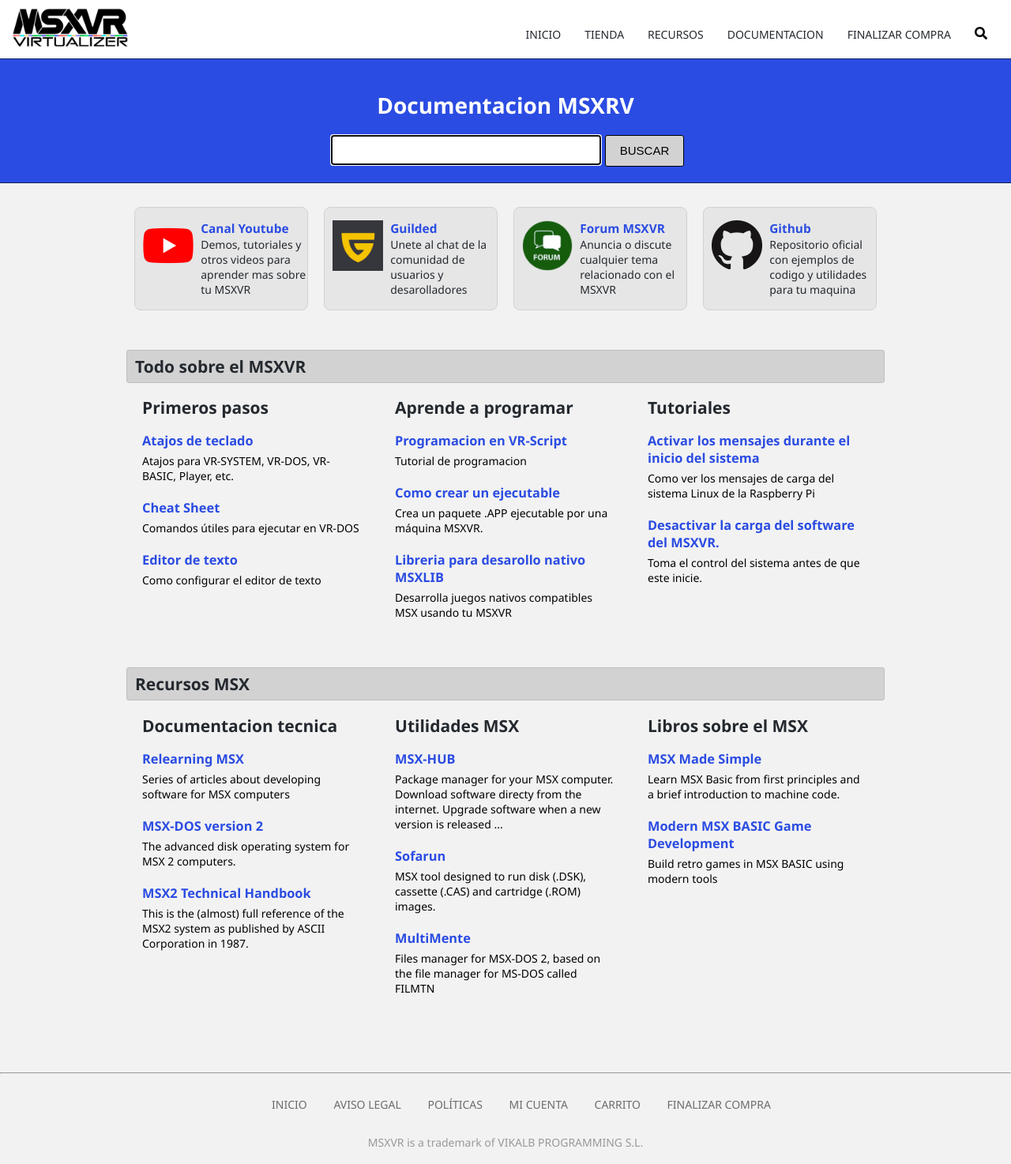
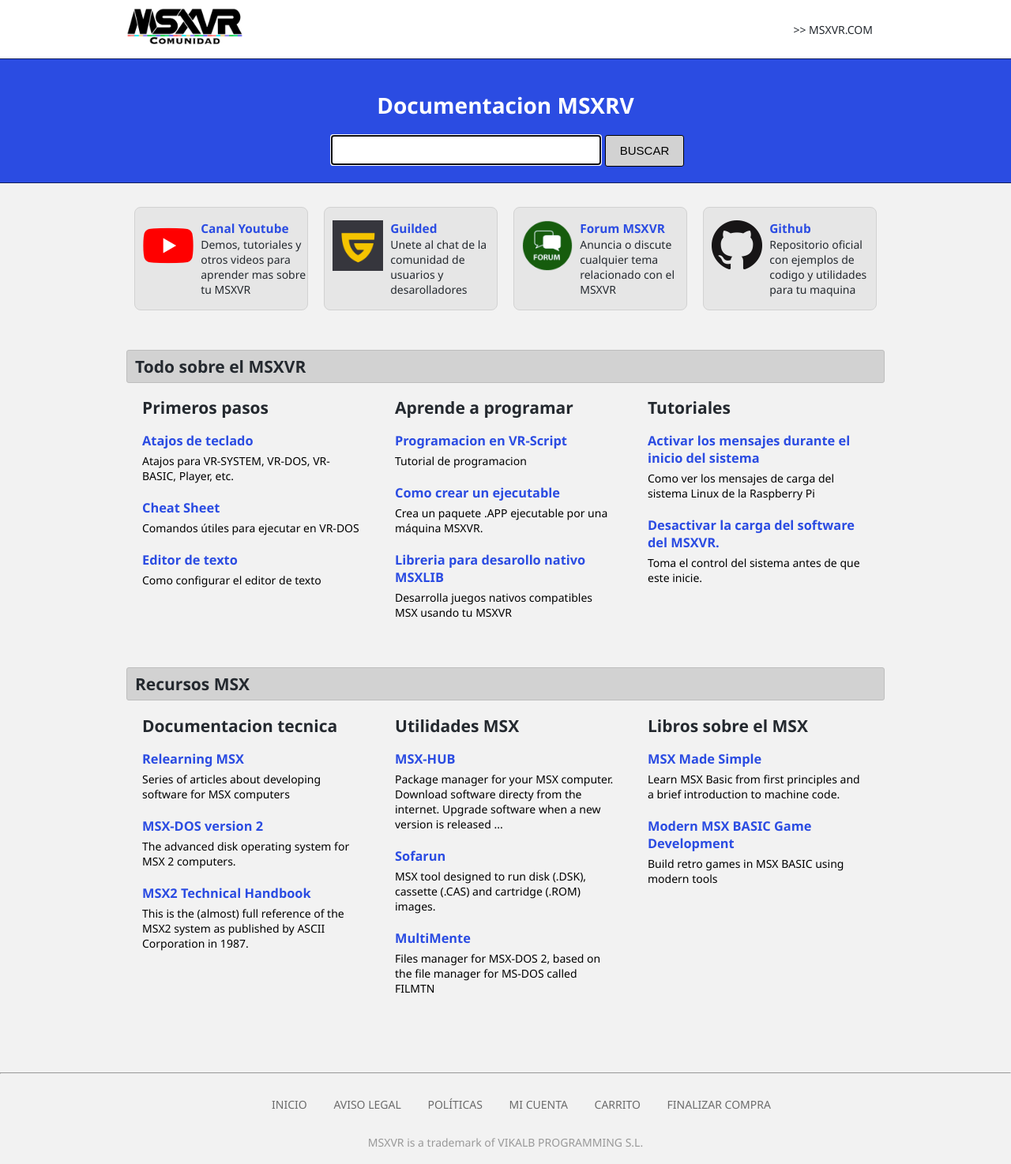
Before and after one commit to msxrv/msxrv.github.io, a Jekyll site: the page built from index.md, in a window 1280 px wide. Shown: the whole page at 79% size. Built offline with Jekyll 4.4.1, drawn with Linux system fonts in a browser that asks for light colours.

Commit message:
Header redesign

```diff
--- a/_layouts/default.html
+++ b/_layouts/default.html
@@ -11,28 +11,15 @@
     <nav class="navbar navbar-default navbar-fixed-top hestia_left navbar-not-transparent">
       <div class="container">
         <div class="navbar-header">
-          <a class="navbar-brand" href="https://msxvr.com/" title="MSXVR">
-            <img src="/assets/img/msx_virtualizer_black_with_white_border2.png" alt="MSXVR">
+          <a class="navbar-brand" href="./index.html" title="MSXVR">
+            <img src="/assets/img/comunidad_msxvr.png" alt="MSXVR">
           </a>
         </div>
-        <div id="main-navigation" class="collapse navbar-collapse"><ul id="menu-menureserva" class="nav navbar-nav"><li id="menu-item-783" class="menu-item menu-item-type-post_type menu-item-object-page menu-item-home menu-item-783"><a title="Inicio" href="https://msxvr.com/">Inicio</a></li>
-          <li id="menu-item-784" class="menu-item menu-item-type-post_type menu-item-object-page menu-item-784"><a title="Tienda" href="https://msxvr.com/tienda/">Tienda</a></li>
-          <li id="menu-item-1360" class="menu-item menu-item-type-post_type menu-item-object-page current-menu-item page_item page-item-1337 current_page_item menu-item-1360 active"><a title="Recursos" href="https://msxvr.com/resources/">Recursos</a></li>
-          <li id="menu-item-785" class="menu-item menu-item-type-post_type menu-item-object-page menu-item-785"><a title="Documentacion" href="/index.html">Documentacion</a></li>
-          <li id="menu-item-786" class="menu-item menu-item-type-post_type menu-item-object-page menu-item-786"><a title="Finalizar compra" href="https://msxvr.com/finalizar-compra/">Finalizar compra</a></li>
-          <li class="hestia-search-in-menu"><div class="hestia-nav-search"><form role="search" method="get" class="search-form form-group" action="https://msxvr.com/">
-                  <label class="label-floating is-empty form-group">
-                    <span class="screen-reader-text">Buscar:</span>
-                    <label class="control-label"> Buscar … </label><input type="search" class="search-field form-control" value="" name="s">
-                  </label>
-                  <input type="submit" class="search-submit" value="Buscar">
-                </form></div><a class="hestia-toggle-search"><svg xmlns="http://www.w3.org/2000/svg" viewBox="0 0 512 512" width="16" height="16"><path d="M505 442.7L405.3 343c-4.5-4.5-10.6-7-17-7H372c27.6-35.3 44-79.7 44-128C416 93.1 322.9 0 208 0S0 93.1 0 208s93.1 208 208 208c48.3 0 92.7-16.4 128-44v16.3c0 6.4 2.5 12.5 7 17l99.7 99.7c9.4 9.4 24.6 9.4 33.9 0l28.3-28.3c9.4-9.4 9.4-24.6.1-34zM208 336c-70.7 0-128-57.2-128-128 0-70.7 57.2-128 128-128 70.7 0 128 57.2 128 128 0 70.7-57.2 128-128 128z"></path></svg></a></li><li class="nav-cart">		<a href="https://msxvr.com/carrito/" title="View cart" class="nav-cart-icon">
-                <i class="fas fa-shopping-cart"></i>
-              </a>
-              <div class="nav-cart-content"><div class="widget woocommerce widget_shopping_cart"> <div class="widget_shopping_cart_content">
-
-            <p class="woocommerce-mini-cart__empty-message">No hay productos en el carrito.</p>
-          </div></div></div></li></ul></div>
+        <div id="main-navigation" class="collapse navbar-collapse">
+          <ul id="menu-menureserva" class="nav navbar-nav">
+            <li id="menu-item-1360" class="menu-item menu-item-type-post_type menu-item-object-page current-menu-item page_item page-item-1337 current_page_item menu-item-1360 active"><a title="Recursos" href="https://msxvr.com">>> MSXVR.com</a></li>
+          </ul>
+        </div>
       </div>
     </nav>
     <div id="header">
--- a/assets/css/msxvr.css
+++ b/assets/css/msxvr.css
@@ -22,6 +22,8 @@
     padding: 10px 15px;
     vertical-align: middle;
     align-items: center;
+    margin: 0 auto;
+    max-width: 960px;
 }
 
 .navbar img {
@@ -41,6 +43,7 @@
     display: flex;
     flex-wrap: wrap;
     justify-content: flex-end;
+    margin: 0;
 }
 
 .navbar.hestia_left .navbar-nav {
```
Also changed, not shown: assets/img/comunidad_msxvr.png (added).
